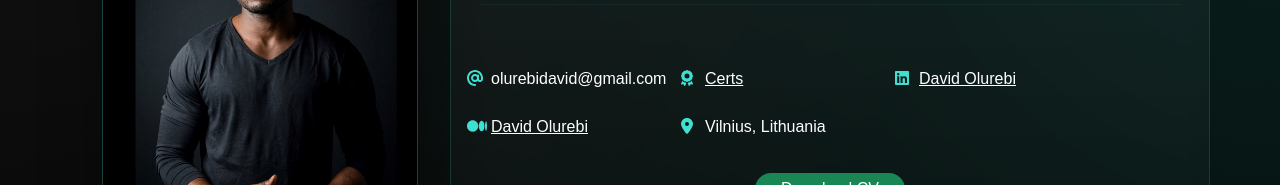
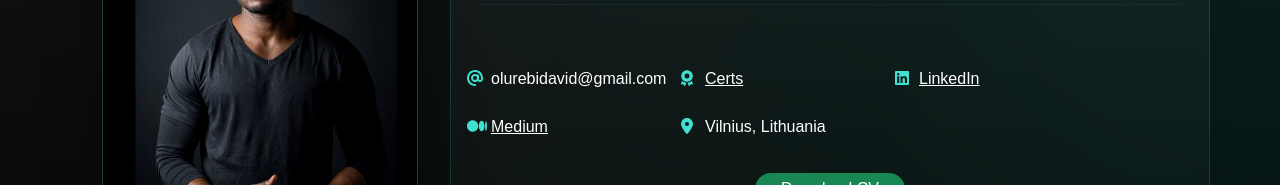
Before and after one commit to davson1217/portfolio, a React (Create React App) app: page / in a window 1280 px wide. Shown: the part 176-361 px from the top of the page. Built offline with nearby package versions, Linux system fonts and the light colour scheme.

Commit message:
update bio link labels

```diff
--- a/src/App.js
+++ b/src/App.js
@@ -73,7 +73,7 @@ function App() {
                       target="_blank"
                       rel={"noreferrer"}
                     >
-                      David Olurebi
+                      LinkedIn
                     </a>
                   </div>
                 </li>
@@ -87,7 +87,7 @@ function App() {
                       target="_blank"
                       rel={"noreferrer"}
                     >
-                      David Olurebi
+                      Medium
                     </a>
                   </div>
                 </li>
```
